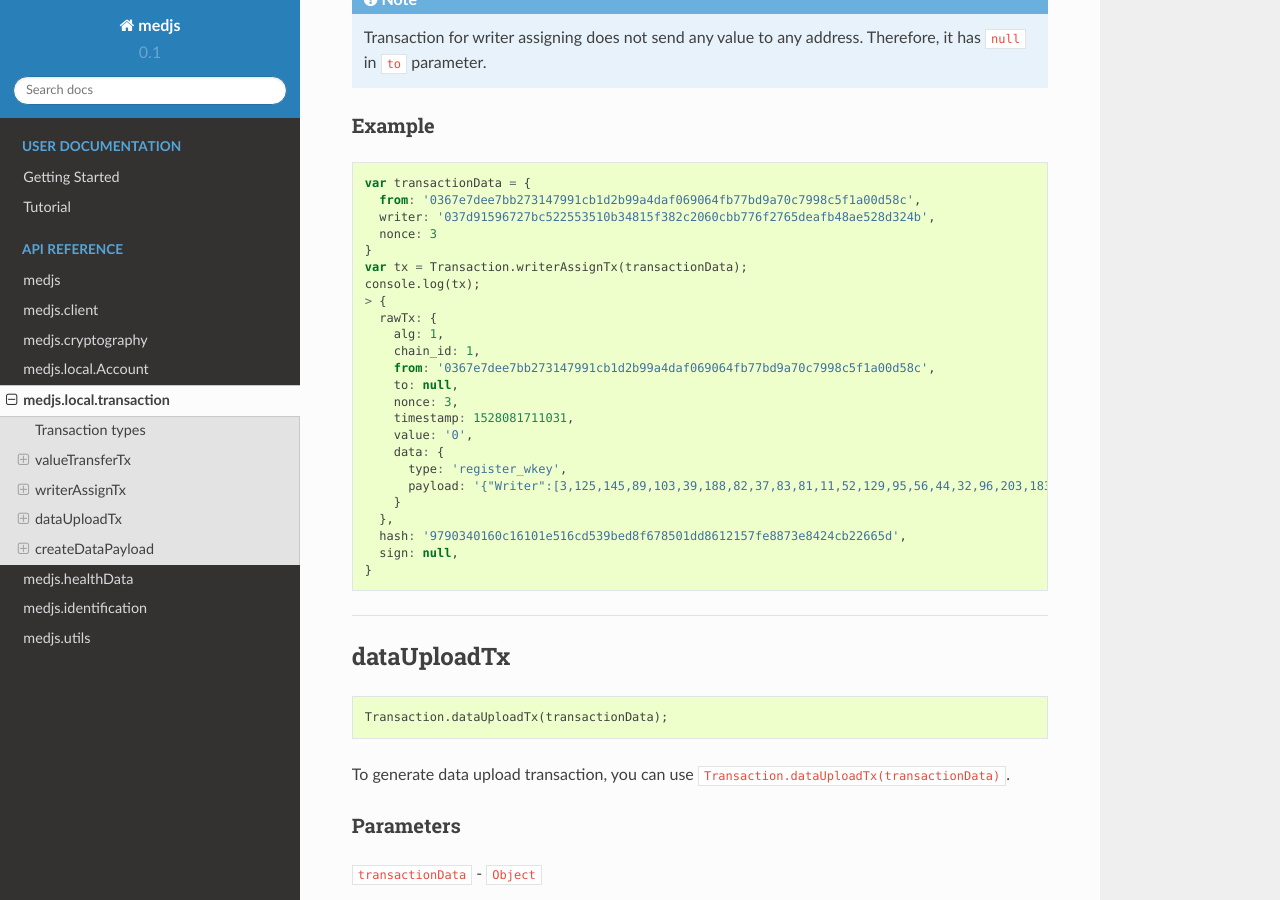
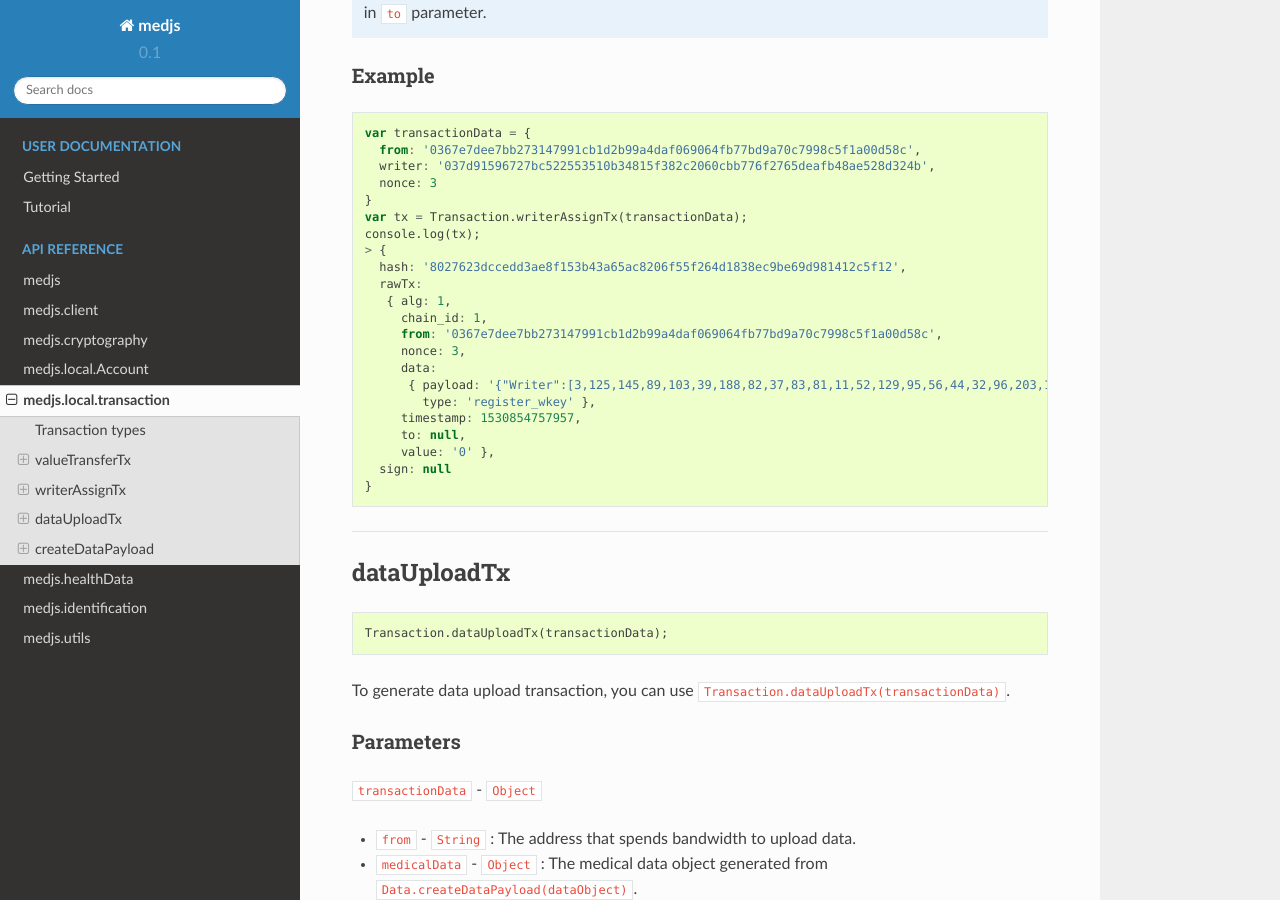
Before and after one commit to medibloc/panacea-js-old, a Sphinx documentation site: the page built from docs/medjs-transaction.rst, in a window 1280 px wide and 900 px high, scrolled down 3546 px. Built offline with Sphinx 7.4.7 and the Read the Docs theme 2.0.0, drawn with Linux system fonts in a browser that asks for light colours; some of the changed text lies outside the part shown.

Commit message:
Update documentations

```diff
--- a/docs/medjs-transaction.rst
+++ b/docs/medjs-transaction.rst
@@ -173,24 +171,23 @@ Example
   var tx = Transaction.writerAssignTx(transactionData);
   console.log(tx);
   > {
-    rawTx: {
-      alg: 1,
-      chain_id: 1,
-      from: '0367e7dee7bb273147991cb1d2b99a4daf069064fb77bd9a70c7998c5f1a00d58c',
-      to: null,
-      nonce: 3,
-      timestamp: 1528081711031,
-      value: '0',
-      data: {
-        type: 'register_wkey',
-        payload: '{"Writer":[3,125,145,89,103,39,188,82,37,83,81,11,52,129,95,56,44,32,96,203,183,118,242,118,93,234,251,72,174,82,141,50,75]}'
-      }
-    },
-    hash: '9790340160c16101e516cd539bed8f678501dd8612157fe8873e8424cb22665d',
-    sign: null,
+    hash: '8027623dccedd3ae8f153b43a65ac8206f55f264d1838ec9be69d981412c5f12',
+    rawTx:
+     { alg: 1,
+       chain_id: 1,
+       from: '0367e7dee7bb273147991cb1d2b99a4daf069064fb77bd9a70c7998c5f1a00d58c',
+       nonce: 3,
+       data:
+        { payload: '{"Writer":[3,125,145,89,103,39,188,82,37,83,81,11,52,129,95,56,44,32,96,203,183,118,242,118,93,234,251,72,174,82,141,50,75]}',
+          type: 'register_wkey' },
+       timestamp: 1530854757957,
+       to: null,
+       value: '0' },
+    sign: null
   }
 
 ---------------------------------------------------------------------------
+
 
 dataUploadTx
 ============
--- a/docs/medjs-utils.rst
+++ b/docs/medjs-utils.rst
@@ -152,7 +152,7 @@ Example
 .. code-block:: javascript
 
   Utils.padLeftWithZero('12ab', 10);
-  > 00000012ab
+  > '00000012ab'
 
 ---------------------------------------------------------------------------
 
```
Also changed, not shown: other parts of docs/medjs-transaction.rst (+23 -26 lines), docs/medjs-client.rst (+94 -78 lines), docs/medjs-cryptography.rst (+5 -6 lines).
